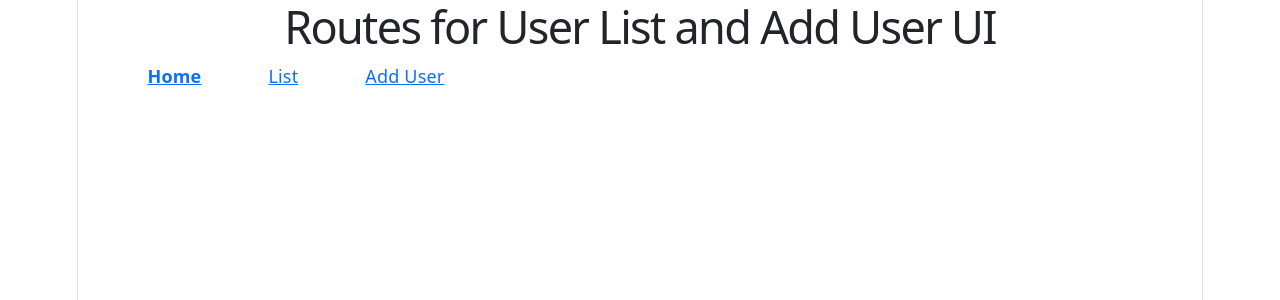
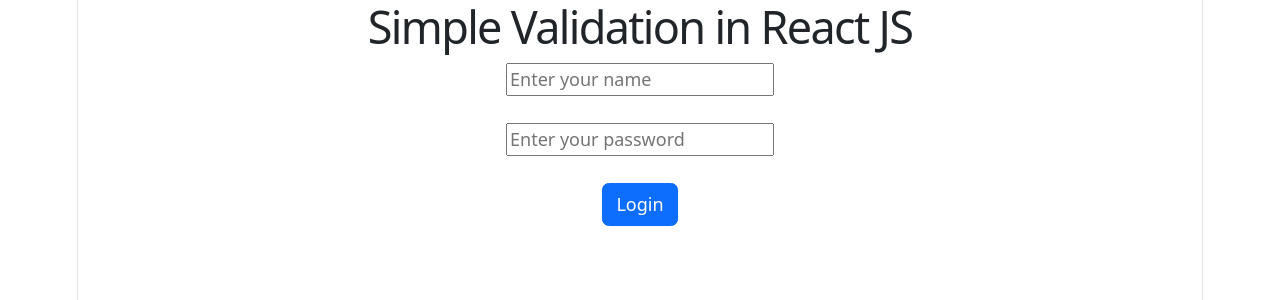
Before and after one commit to vivek2991/react-demo, a React (Vite) app: page / in a window 1280 px wide. Shown: the top 300 px of the page. Built offline with nearby package versions, Linux system fonts and the light colour scheme.

Commit message:
Simple Validation in React JS - App-53, App-53.css

```diff
--- /dev/null
+++ b/src/App-53.css
@@ -0,0 +1,11 @@
+.error{
+    border: 1px solid red;
+}
+
+.error:focus{
+    outline: 1px solid red;
+}
+
+.red-color{
+    color: red;
+}
--- /dev/null
+++ b/src/App-53.jsx
@@ -0,0 +1,44 @@
+import { useState } from "react"
+import './App-53.css'
+
+function App53() {
+
+    const [name, setName] = useState('');
+    const [nameErr, setNameErr] = useState();
+
+    const [password, setPassword] = useState('');
+    const [passErr, setPassErr] = useState();
+
+    const handleName=(event)=>{
+        console.log(event.target.value);
+        if(event.target.value.length>5) {
+            setNameErr('Please Enter Valid Username. Only 5 Characters allowed.');
+        } else{
+            setNameErr('');
+        }
+    }
+
+    const handlePassword=(event)=>{
+        let regex = /^[A-Z0-9]+$/i;
+        if(regex.test(event.target.value)) {
+            setPassErr('');
+        } else{
+            setPassErr('Please Enter Valid Password. Only numbers and alphabets are allowed.');
+        }
+    }
+
+    return (
+        <div>
+            <h1>Simple Validation in React JS</h1>
+                    <input onChange={(handleName)} className={nameErr?'error':''} type="text" placeholder="Enter your name"/>
+                    <span className="red-color">{nameErr && nameErr}</span>
+                    <br /><br />
+                    <input onChange={handlePassword} className={passErr?'error':''} type="text" placeholder="Enter your password"/>
+                    <span className="red-color">{passErr && passErr}</span>
+                    <br /><br />
+                    <button disabled={passErr || nameErr} type="button" class="btn btn-primary ">Login</button>
+        </div>
+    )
+}
+
+export default App53
--- a/src/main.jsx
+++ b/src/main.jsx
@@ -57,6 +57,7 @@ import App50 from './App-50.jsx'
 import { BrowserRouter } from 'react-router'
 import App51 from './App-51.jsx'
 import App52 from './App-52.jsx'
+import App53 from './App-53.jsx'
 
 
 createRoot(document.getElementById('root')).render(
@@ -227,8 +228,11 @@ createRoot(document.getElementById('root')).render(
     {/* <App51 /> */}
 
      {/* Routes for User List and Add User UI in React JS */}
-    <BrowserRouter>
+    {/* <BrowserRouter>
       <App52 />
-    </BrowserRouter>
+    </BrowserRouter> */}
+
+    {/* Simple Validation in React JS */}
+    <App53 />
   </StrictMode>,
 )
```
